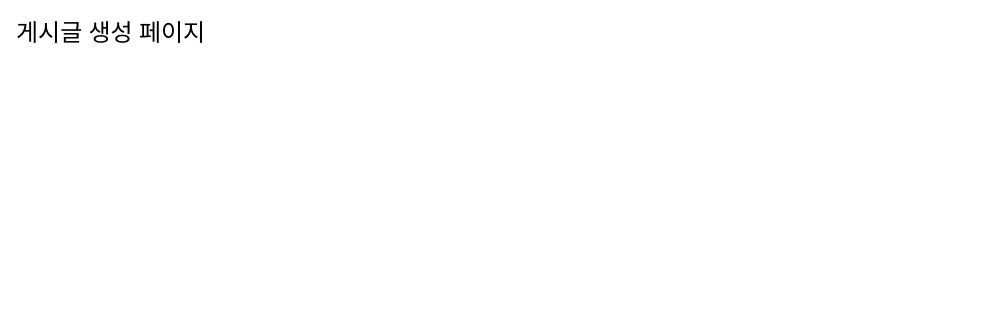
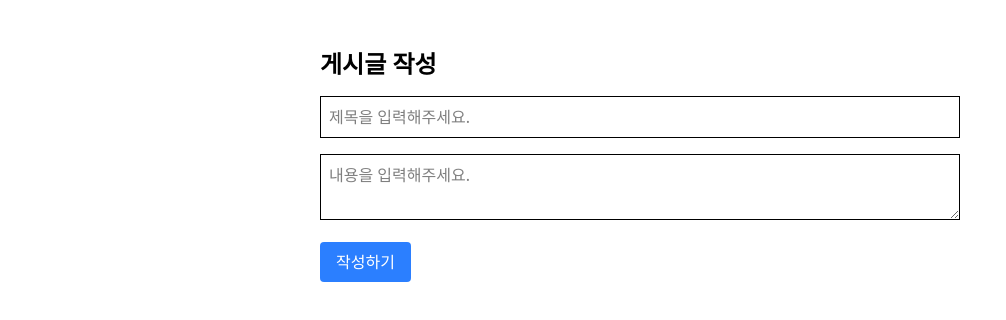
Before and after one commit to eillen-yang/tanstack-query, a React (Vite) app: page /create in a window 1280 px wide. Shown: the top 320 px of the page, without its empty margins (0-1006 px from the left). Built offline with nearby package versions, Linux system fonts and the light colour scheme.

Commit message:
feat: 게시글 생성, 수정, 삭제

```diff
--- a/src/_components/DeleteButton.tsx
+++ b/src/_components/DeleteButton.tsx
@@ -3,7 +3,7 @@ import { useNavigate } from "react-router-dom";
 import { deletePost } from "../api/posts";
 
 type Props = {
-  postId: number;
+  postId: number | undefined;
 };
 
 export default function DeleteButton({ postId }: Props) {
@@ -11,7 +11,7 @@ export default function DeleteButton({ postId }: Props) {
   const navigate = useNavigate();
 
   const mutation = useMutation({
-    mutationFn: () => deletePost(postId),
+    mutationFn: () => deletePost(postId!),
     onSuccess: () => {
       queryClient.invalidateQueries({ queryKey: ["posts"] });
       alert("삭제되었습니다.");
--- a/src/pages/CreatePostPage.tsx
+++ b/src/pages/CreatePostPage.tsx
@@ -1,3 +1,10 @@
+import PostEdit from "../_components/PostEdit";
+
 export default function CreatePostPage() {
-  return <div className="p-4 text-2xl">게시글 생성 페이지</div>;
+  return (
+    <div className="max-w-2xl mx-auto mt-8 p-4">
+      <h1 className="mb-4 text-2xl font-bold">게시글 작성</h1>
+      <PostEdit />
+    </div>
+  );
 }
--- a/src/pages/EditPostPage.tsx
+++ b/src/pages/EditPostPage.tsx
@@ -1,3 +1,31 @@
+import { useParams } from "react-router-dom";
+import DeleteButton from "../_components/DeleteButton";
+import PostEdit from "../_components/PostEdit";
+import { useQuery } from "@tanstack/react-query";
+import { fetchPostById } from "../api/posts";
+
 export default function EditPostPage() {
-  return <div className="p-4 text-2xl">게시글 수정 페이지</div>;
+  const { id } = useParams();
+  const postId = Number(id!);
+
+  const {
+    data: post,
+    isLoading,
+    isError,
+    error,
+  } = useQuery({
+    queryKey: ["post", postId],
+    queryFn: () => fetchPostById(postId),
+  });
+
+  if (isLoading) return <p>로딩 중...</p>;
+  if (isError) return <p>에러</p>;
+
+  return (
+    <div className="max-w-2xl mx-auto mt-8 p-4">
+      <h1 className="mb-4 text-2xl font-bold">게시글 작성</h1>
+      <PostEdit initialPost={post} />
+      <DeleteButton postId={post?.id} />
+    </div>
+  );
 }
```
Also changed, not shown: 1 other file (tests, documents, lock files or other folders).
